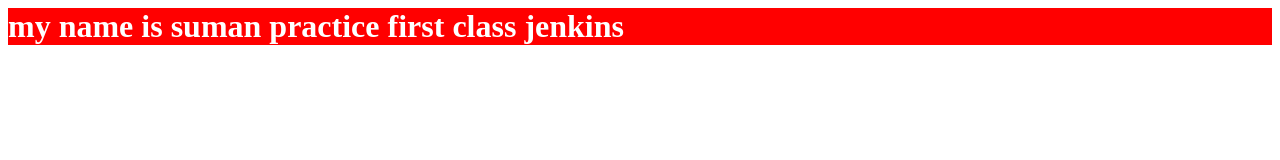
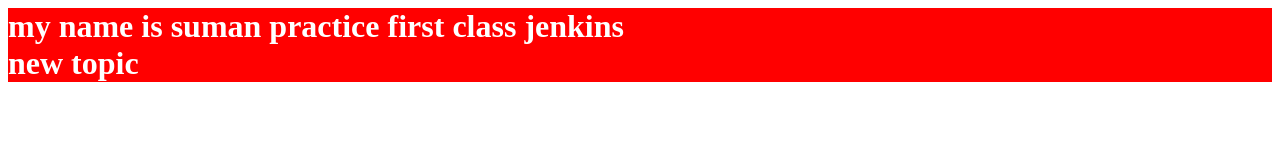
Before and after one commit to kmsuman2705/Practice_Jenkins, a plain HTML site: page index.html in a window 1280 px wide. Drawn offline with Linux system fonts and the light colour scheme.

Commit message:
new changes

```diff
--- a/index.html
+++ b/index.html
@@ -1,4 +1,7 @@
 <head>
 <link rel="stylesheet" href="suman.css">
 </head>
-<h1 class="color"> my name is suman practice  first class jenkins </h1>
+<h1 class="color"> my name is suman practice  first class jenkins
+<br>
+new topic
+ </h1>
```
